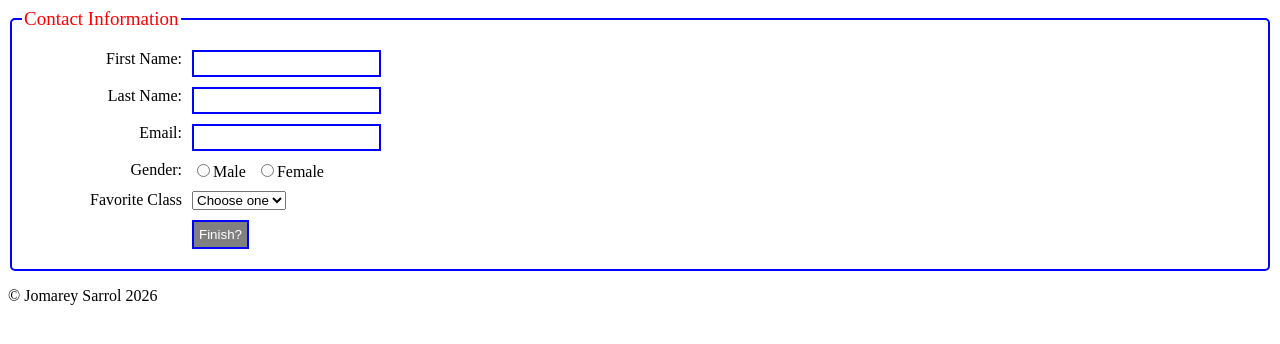
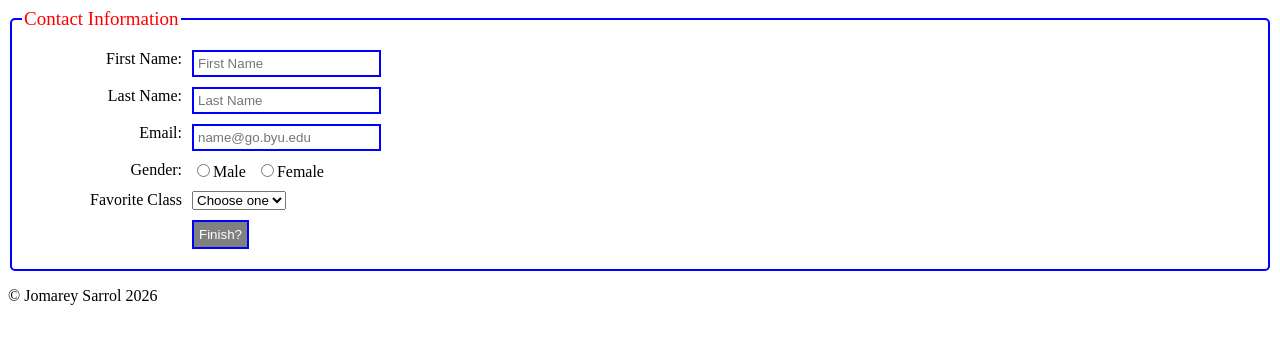
Before and after one commit to sarroljomarey00-dot/cs140fall, a plain HTML site: page Activity/form/form.html in a window 1280 px wide. Drawn offline with Linux system fonts and the light colour scheme.

Commit message:
finalfinal

```diff
--- a/Activity/form/form.html
+++ b/Activity/form/form.html
@@ -13,15 +13,15 @@
             <legend class="color-name">Contact Information</legend>
             <div class="form-row">
                 <label for="fname">First Name:</label>
-                <input type="text" id="fname" name="fname">
+                <input type="text" id="fname" name="fname" placeholder="First Name">
             </div>
             <div class="form-row">
                 <label for="lname">Last Name:</label>
-                <input type="text" id="lname" name="lname">
+                <input type="text" id="lname" name="lname" placeholder="Last Name">
             </div>
             <div class="form-row">
                 <label for="email">Email:</label>
-                <input type="email" id="email" name="emailadd">
+                <input type="email" id="email" name="emailadd" placeholder="name@go.byu.edu">
             </div>
             <div class="check-row">
                 <div class="spacer">Gender:</div>
```
